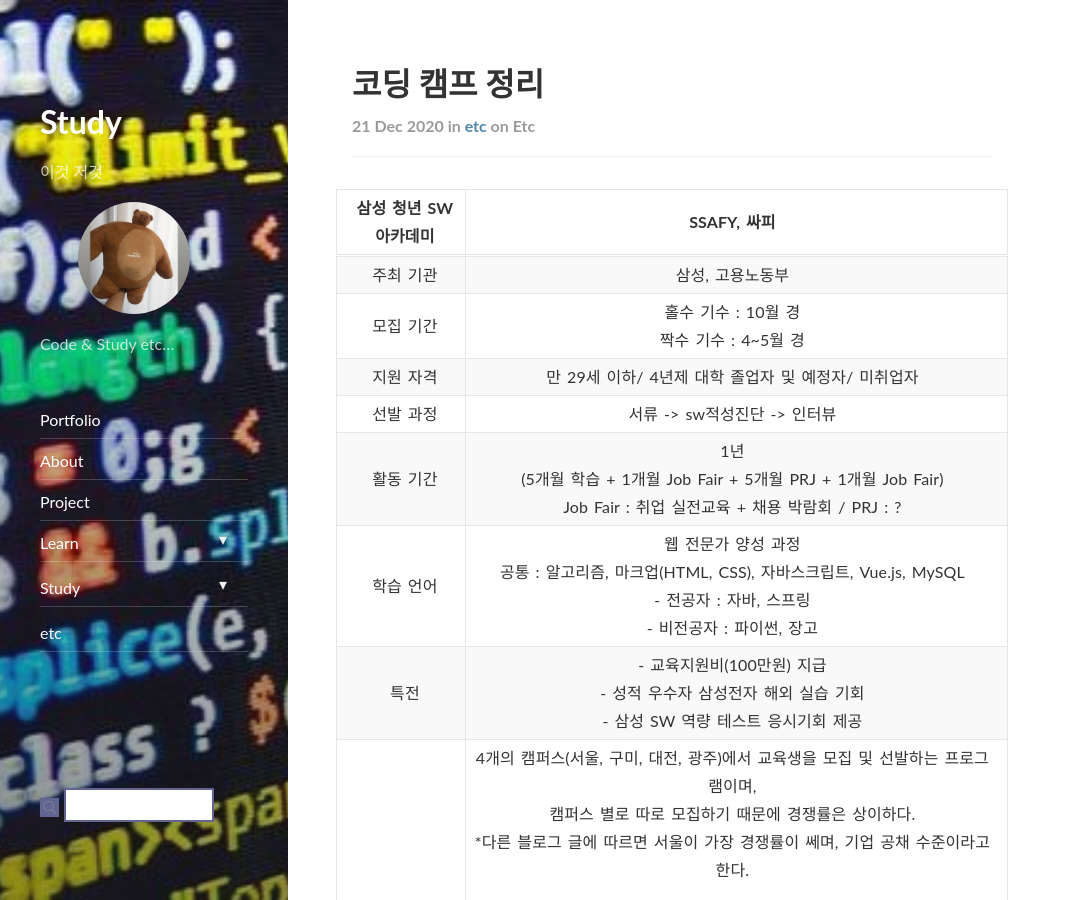
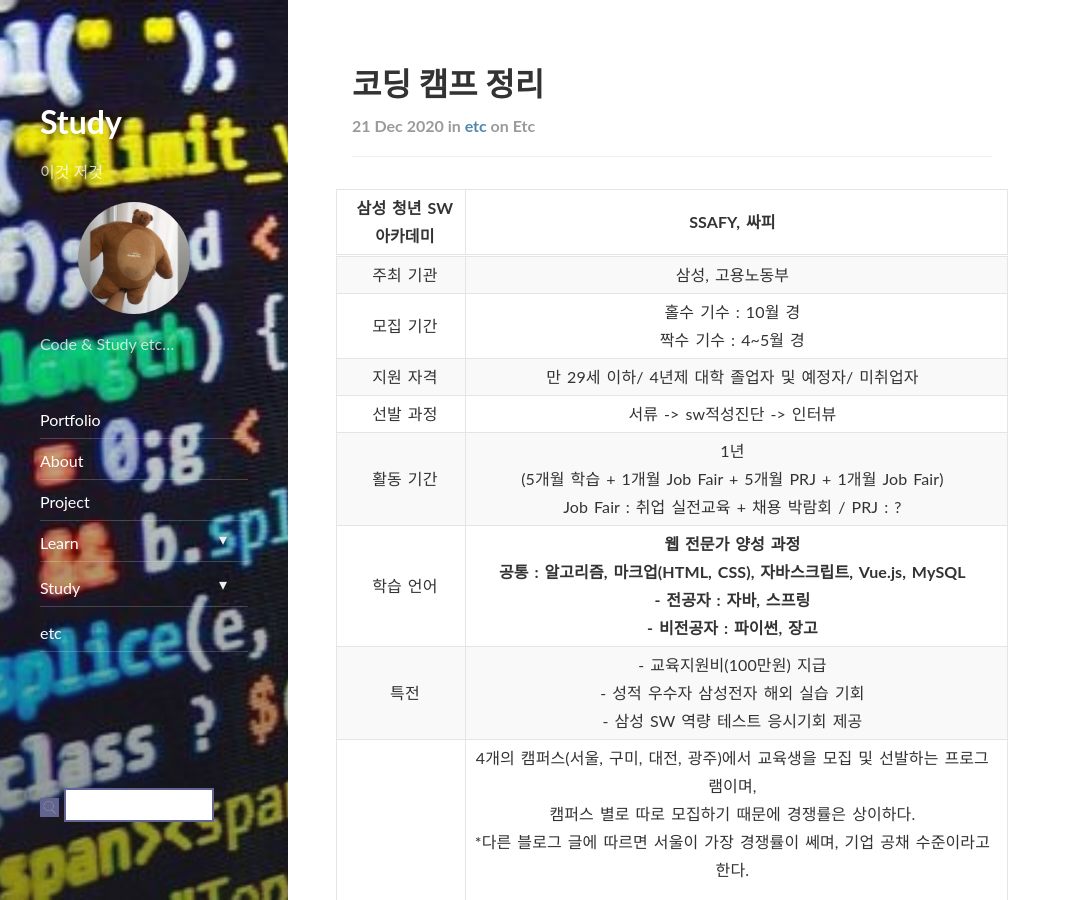
Before and after one commit to ekgus2222/ekgus2222.github.io, a Jekyll site: the page built from _posts/etc/2020-12-21-setting-start.md, in a window 1280 px wide and 900 px high. Shown: the whole window, without its empty margins (0-1071 px from the left). Built offline with Jekyll 4.4.1, drawn with Linux system fonts in a browser that asks for light colours; nearby versions of some CDN libraries; comment, search, counter and statistics services are not loaded.

```diff
--- a/_posts/etc/2020-12-21-setting-start.md
+++ b/_posts/etc/2020-12-21-setting-start.md
@@ -16,7 +16,7 @@ comments: true
 | 지원 자격 | 만 29세 이하/ 4년제 대학 졸업자 및 예정자/ 미취업자 |
 | 선발 과정 | 서류 -> sw적성진단 -> 인터뷰 |
 | 활동 기간 | 1년<br>(5개월 학습 + 1개월 Job Fair + 5개월 PRJ + 1개월 Job Fair) <br> Job Fair : 취업 실전교육 + 채용 박람회 / PRJ : ? |
-| 학습 언어 | 웹 전문가 양성 과정<br>공통 : 알고리즘, 마크업(HTML, CSS), 자바스크립트, Vue.js, MySQL<br>- 전공자 : 자바, 스프링<br>- 비전공자 : 파이썬, 장고 |
+| 학습 언어 | **웹 전문가 양성 과정<br>공통 : 알고리즘, 마크업(HTML, CSS), 자바스크립트, Vue.js, MySQL<br>- 전공자 : 자바, 스프링<br>- 비전공자 : 파이썬, 장고** |
 | 특전 | - 교육지원비(100만원) 지급<br>- 성적 우수자 삼성전자 해외 실습 기회<br>- 삼성 SW 역량 테스트 응시기회 제공 |
 | 종합 내용 | 4개의 캠퍼스(서울, 구미, 대전, 광주)에서 교육생을 모집 및 선발하는 프로그램이며,<br>캠퍼스 별로 따로 모집하기 때문에 경쟁률은 상이하다.<br>*다른 블로그 글에 따르면 서울이 가장 경쟁률이 쎄며, 기업 공채 수준이라고 한다.<br><br>코딩 테스트를 통해 개발 경험이 있는 사람을 뽑는 다른 캠프와 달리, <br>SW 적성진단을 통해 컴퓨터 사고력을 테스트하여 선발을 진행한다. <br>그렇기 때문에 비전공자들이 코딩을 배우기 위해 지원을 많이 하며, 그만큼 경쟁이 쎄다.<br><br>코딩 교육 뿐만 아니라 2학기엔 프로젝트 위주 학습이 이우러져 포트폴리오 준비를 할 수 있다.<br>더불어 취업 컨설팅과 월 100만원의 교육지원비를 지원 해줌으로써 <br>교육생들의 취업 역량 강화에 실질적 도움을 제공한다. |
 | 링크 | https://www.ssafy.com/ksp/jsp/swp/swpMain.jsp |
@@ -32,7 +32,7 @@ comments: true
 | 지원 자격 | 개발 경력 2년 미만 |
 | 선발 과정 | 서류 → 1차 코딩테스트 → 2차 코딩테스트<br>- 원래 면접 있으나 코로나로 인해 생략된 듯 하다(위 2020년 기준 과정)<br>- 코딩테스트 언어 : C, C++, C#, Java, JavaScript, Kotlin, Python2, Python3, Swift |
 | 활동 기간 | 	5개월<br>- 챌린지(1개월) + 멤버십(5개월)<br>- 평일 10 ~ 19시 |
-| 학습 언어 | 기수별로 iOS, Android, Web 등 과정이 상이함.<br>언어 학습보단 프로젝트 위주 문제해결 방식으로 학습 |
+| 학습 언어 | **기수별로 iOS, Android, Web 등 과정이 상이함.<br>언어 학습보단 프로젝트 위주 문제해결 방식으로 학습** |
 | 특전 | - 네이버 계열(네이버, 라인) 등 인턴 연계 및 채용  |
 | 종합 내용 | 멤버십 기간동안, 특정 언어에 대한 학습보단, 주 단위 미션을 통해 자기주도적으로 문제 해결을 고민하며 해결하는 학습 스프린트 8주 과정 + 도전적인 난이도로 실전 프로젝트를 수행하는 7주 과정을 수행한다.<br><br>같은 열정을 지닌 개발자가 모여 함께 문제를 해결해나가는 만큼, 많은 것을 배울 수 있는 캠프.<br>함께 지속 가능한 개발을 추구하는 동료 네트워크를 얻을 수 있다.<br><br>개발 역량을 지닌 개발자들에게 추천하는 캠프이며, 비전공자 및 개린이는 벅찰 수 있다..<br>프로젝트를 통해 포트폴리오를 쌓거나 네이버/카카오 입사를 희망한다면 도전해보자. |
 | 링크 | http://boostcamp.connect.or.kr/ |
@@ -48,7 +48,7 @@ comments: true
 | 지원 자격 | 프로그래밍 기본기를 갖춘 열정있는 개발자<br>(경력 3년 이하) |
 | 선발 과정 | 서류 → 1차 코딩테스트 → 2차 코딩테스트 → 면접 |
 | 활동 기간 | 2개월 |
-| 학습 언어 | iOS, 웹프론트엔드, 서버 백엔드 등 기수별로 상이<br>*웹 중심 교육 과정 |
+| 학습 언어 | **iOS, 웹프론트엔드, 서버 백엔드 등 기수별로 상이<br>*웹 중심 교육 과정** |
 | 특전 | - 테크캠프 참석자 중 신입 개발자 공채 진행<br>- 월 150만원 활동비 지급<br>- 필요 장비 지급 |
 | 종합 내용 | 8주간 2주 단위 미니 프로젝트 4개를 수행하며, 실제 서비스를 반복 개발을 통해 학습을 진행한다.<br>개발자 환경이 잘 갖춰진 배민에서 실제 업무와 관련된 학습과 실무를 경험할 수 있다.<br><br>학력이나 경력에 대한 제한은 전혀 없고, 활동 기간이 비교적 짧은 편이기에 개발자 중<br>개발을 다시 학습하거나 신입 개발자 공채를 노리는 분이라면 추천해볼만 하다.<br><br>사실 가장 지원해보고 싶은 캠프였는데, 알고리즘 역량이 부족해서 코딩테스트 광탈이 예상되었기에 포기했다... |
 | 링크 | https://woowabros.github.io/devrel/2020/04/13/techcamp3.html |
```
